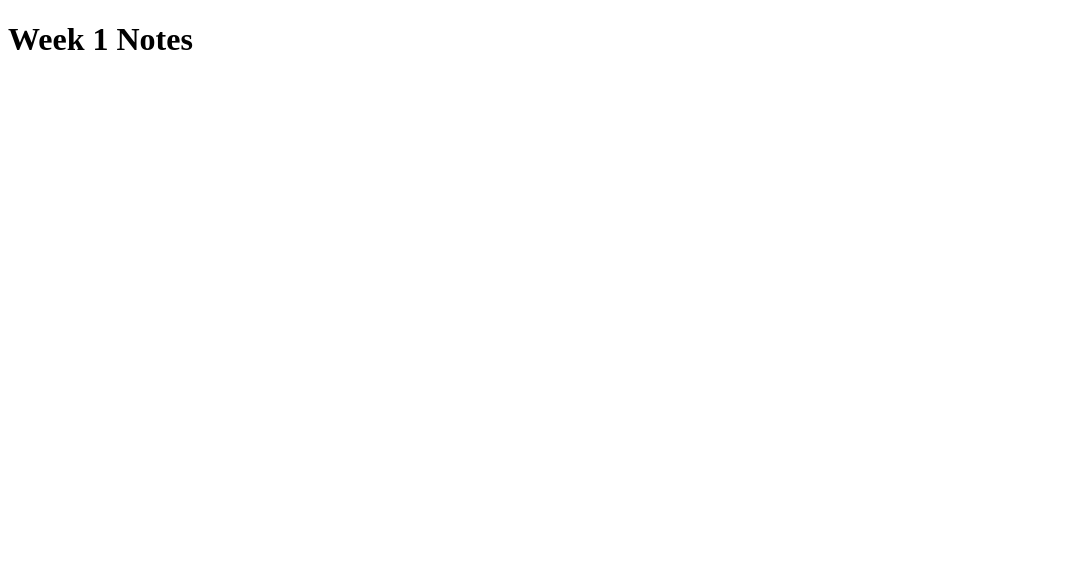
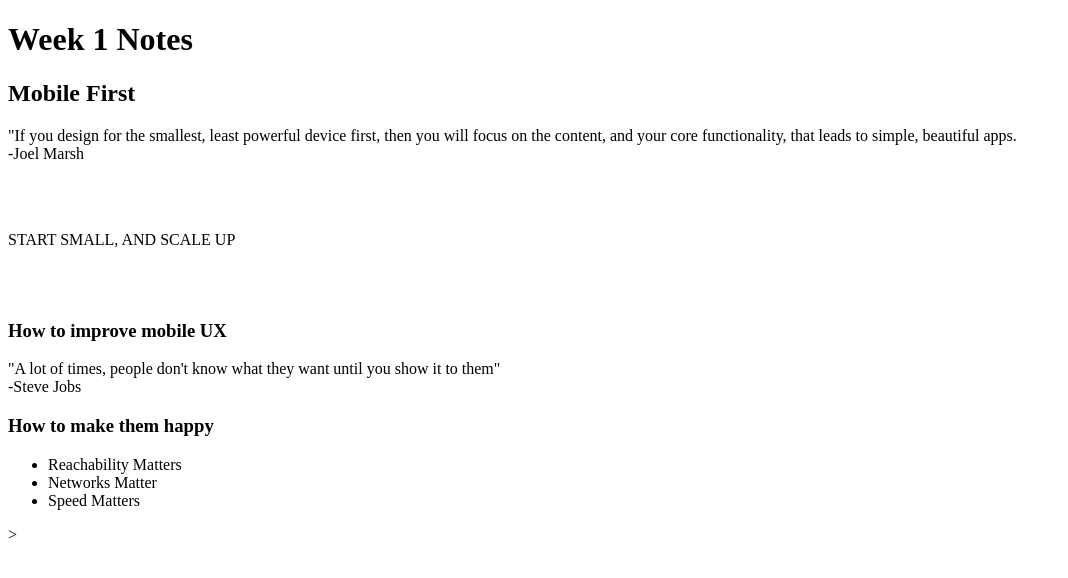
Before and after one commit to dulce-rodriguez/wdd-330, a plain HTML site: page week1/index.html in a window 1280 px wide. Shown: the whole page, without its empty margins (0-1068 px from the left). Drawn offline with Linux system fonts and the light colour scheme.

Commit message:
Week 1 notes updaet

```diff
--- a/js/main.js
+++ b/js/main.js
@@ -1,6 +1,6 @@
 const links = [
     {
-      label: "Week1 notes",
+      label: "Week 1 notes",
       url: "week1/index.html"
     }
   ]
--- a/week1/index.html
+++ b/week1/index.html
@@ -7,5 +7,22 @@
 </head>
 <body>
     <h1>Week 1 Notes</h1>
+    <h2>Mobile First</h2>
+    <p>"If you design for the smallest, least
+        powerful device first, then you will focus on the content, and
+        your core functionality, that leads to simple, beautiful apps.<br>
+    -Joel Marsh    </p>
+    <br><br>
+    <p>START SMALL, AND SCALE UP</p>
+    <br><br>
+    <h3>How to improve mobile UX</h3>
+    <p>"A lot of times, people don't know what they want until you show it to them"<br>
+    -Steve Jobs</p>
+    <h3>How to make them happy</h3>
+    <ul>
+        <li>Reachability Matters</li>
+        <li>Networks Matter</li>
+        <li>Speed Matters</li>
+    </ul>>
 </body>
 </html>
```
